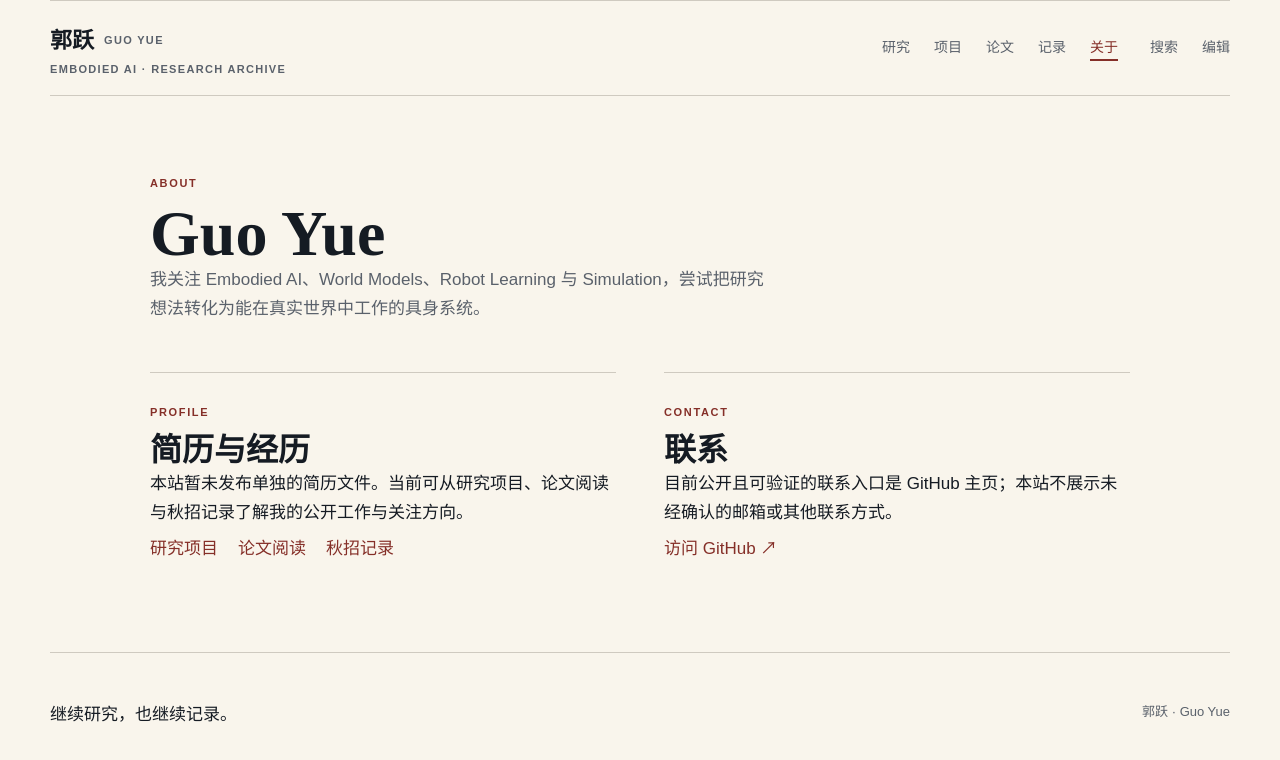
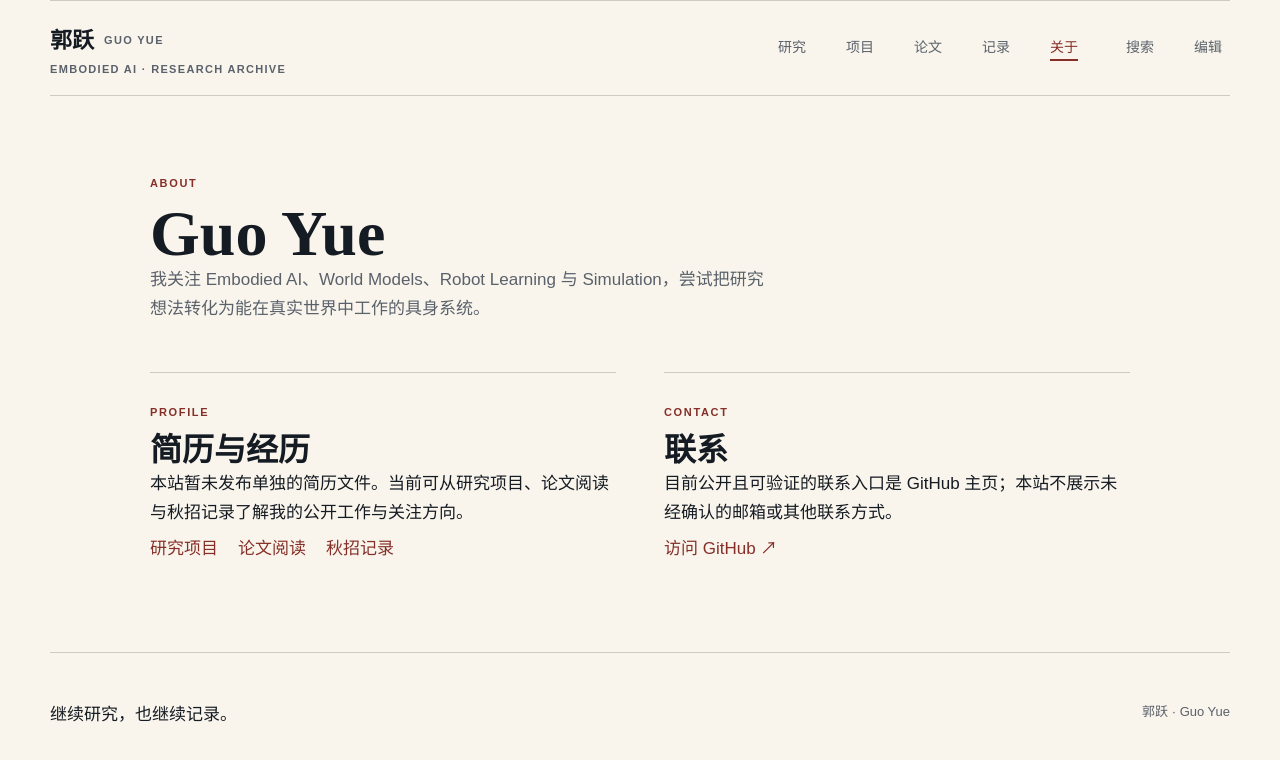
Before and after one commit to guoyue0412/reading-journal-sites, a Next.js app: page /about in a window 1280 px wide. Shown: the top 760 px of the page. Built offline with nearby package versions, Linux system fonts and the light colour scheme.

Commit message:
fix: guarantee public link touch targets

```diff
--- a/app/research-archive.css
+++ b/app/research-archive.css
@@ -87,13 +87,13 @@ body {
 .archive-masthead { min-height: 96px; display: grid; grid-template-columns: 1fr auto auto; align-items: center; gap: 32px; border-block: 1px solid var(--archive-rule); }
 .archive-masthead__identity a { display: inline-flex; align-items: center; min-height: 44px; gap: 10px; font-family: var(--archive-display); text-decoration: none; }
 .archive-masthead__identity strong { font-size: 22px; }.archive-masthead__identity span, .archive-masthead__identity p { color: var(--archive-muted); font: 600 11px/1.4 var(--archive-sans); letter-spacing: .12em; }
-.archive-desktop-nav, .archive-tools { display: flex; gap: 24px; }.archive-desktop-nav a, .archive-tools a { min-height: 44px; display: inline-flex; align-items: center; color: var(--archive-muted); font-size: 14px; text-decoration: none; }
+.archive-desktop-nav, .archive-tools { display: flex; gap: 24px; }.archive-desktop-nav a, .archive-tools a { min-width: 44px; min-height: 44px; display: inline-flex; align-items: center; justify-content: center; color: var(--archive-muted); font-size: 14px; text-decoration: none; }
 .archive-desktop-nav a:hover, .archive-tools a:hover { color: var(--archive-accent); text-decoration: underline; text-underline-offset: 6px; }
 .archive-desktop-nav a[aria-current="page"], .archive-tools a[aria-current="page"], .archive-mobile-nav a[aria-current="page"] { color: var(--archive-accent); text-decoration: underline; text-decoration-thickness: 2px; text-underline-offset: 7px; }
 .archive-mobile-nav { display: none; }
 .archive-hero { display: grid; grid-template-columns: minmax(0, 1.45fr) minmax(280px, .55fr); gap: clamp(48px, 8vw, 120px); padding-block: clamp(72px, 10vw, 144px); }
 .archive-hero h1 { margin: 0; font: 600 clamp(48px, 7vw, 80px)/.96 var(--archive-display); letter-spacing: -.045em; }.archive-hero h1 span { display: block; margin-top: 14px; color: var(--archive-muted); font: 500 14px/1 var(--archive-sans); letter-spacing: .16em; }
-.archive-hero > div > p:not(.archive-kicker) { max-width: 620px; color: var(--archive-muted); }.archive-hero nav { display: flex; flex-wrap: wrap; gap: 24px; margin-top: 28px; }.archive-hero nav a { min-height: 44px; display: inline-flex; align-items: center; border-bottom: 1px solid var(--archive-ink); text-decoration: none; }
+.archive-hero > div > p:not(.archive-kicker) { max-width: 620px; color: var(--archive-muted); }.archive-hero nav { display: flex; flex-wrap: wrap; gap: 24px; margin-top: 28px; }.archive-hero nav a { min-width: 44px; min-height: 44px; display: inline-flex; align-items: center; justify-content: center; border-bottom: 1px solid var(--archive-ink); text-decoration: none; }
 .archive-hero aside { align-self: end; padding-left: 24px; border-left: 2px solid var(--archive-accent); }.archive-hero aside h2 { margin: 0 0 16px; font: 600 24px/1.2 var(--archive-display); }.archive-hero aside time { color: var(--archive-muted); font: 12px/1 var(--archive-mono); }
 .archive-kicker { margin: 0 0 12px; color: var(--archive-accent); font: 600 11px/1.3 var(--archive-sans); letter-spacing: .15em; }
 .archive-section { padding-block: 64px; border-top: 1px solid var(--archive-rule); }.archive-section > header { display: grid; grid-template-columns: 1fr auto; align-items: end; margin-bottom: 32px; }.archive-section > header .archive-kicker, .archive-section > header h2 { grid-column: 1; }.archive-section > header a { min-height: 44px; display: inline-flex; align-items: center; grid-column: 2; grid-row: 1 / 3; color: var(--archive-muted); font-size: 14px; }.archive-section h2 { margin: 0; font: 600 clamp(32px, 4vw, 46px)/1.1 var(--archive-display); letter-spacing: -.035em; }
```
Also changed, not shown: 1 other file (tests, documents, lock files or other folders).
